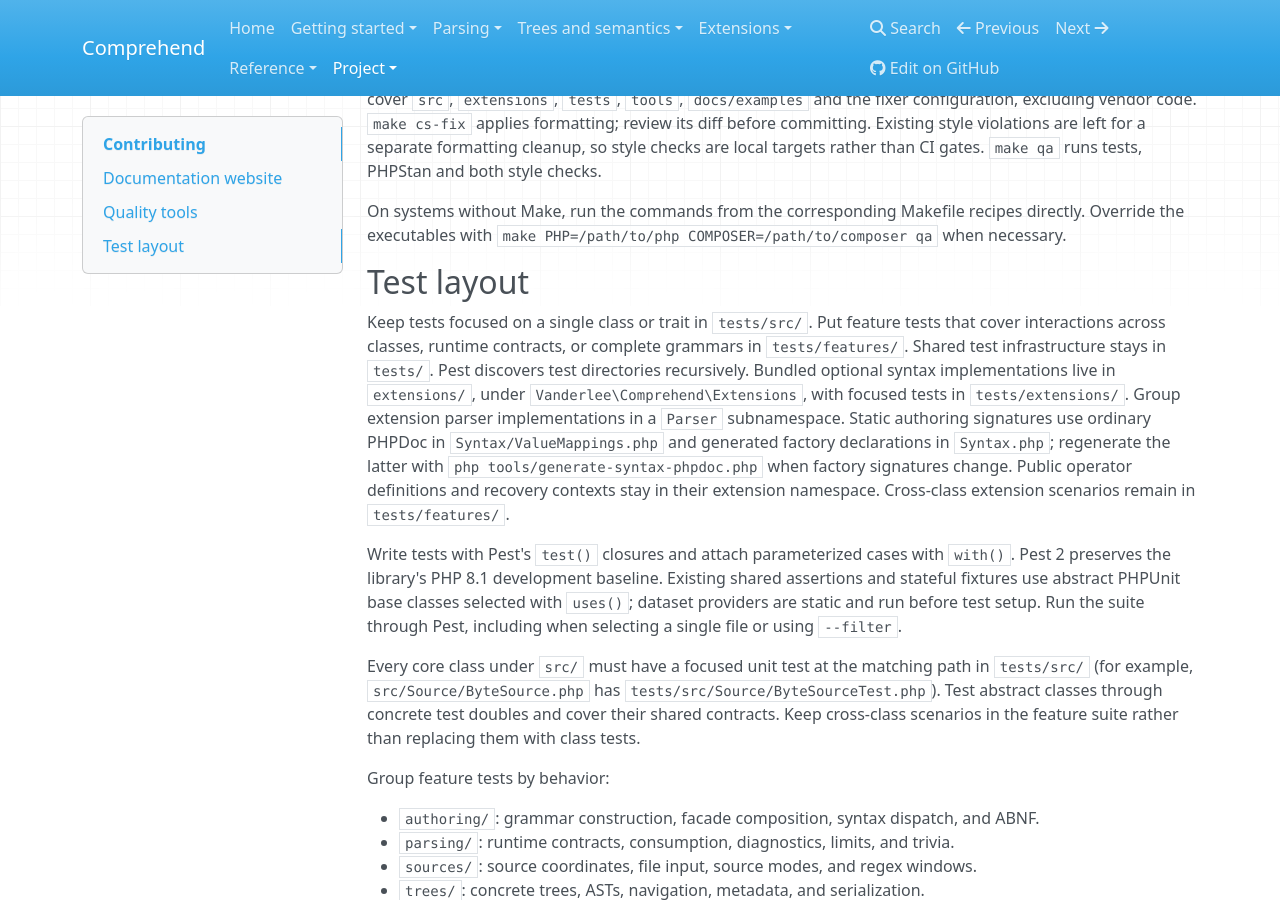
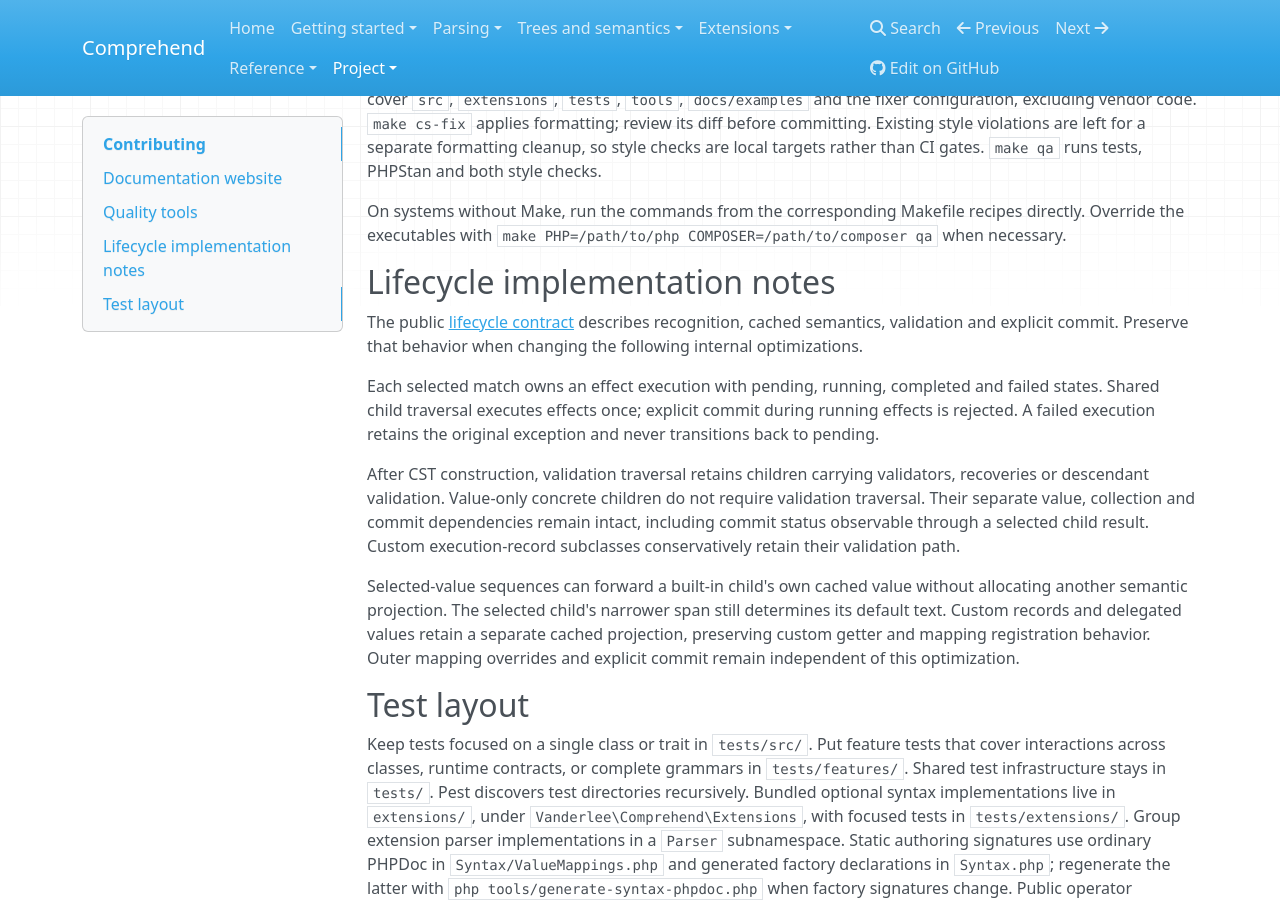
Before and after one commit to vanderlee/Comprehend, an MkDocs documentation site: the page built from docs/contribute.md, in a window 1280 px wide and 900 px high, scrolled down 1996 px. Built offline with MkDocs 1.6.1, drawn with Linux system fonts in a browser that asks for light colours; nearby versions of some CDN libraries.

Commit message:
Improved documentation

```diff
--- a/docs/contribute.md
+++ b/docs/contribute.md
@@ -114,6 +114,30 @@ On systems without Make, run the commands from the corresponding Makefile
 recipes directly. Override the executables with
 `make PHP=/path/to/php COMPOSER=/path/to/composer qa` when necessary.
 
+## Lifecycle implementation notes
+
+The public [lifecycle contract](lifecycle.md) describes recognition, cached
+semantics, validation and explicit commit. Preserve that behavior when changing
+the following internal optimizations.
+
+Each selected match owns an effect execution with pending, running, completed
+and failed states. Shared child traversal executes effects once; explicit commit
+during running effects is rejected. A failed execution retains the original
+exception and never transitions back to pending.
+
+After CST construction, validation traversal retains children carrying validators,
+recoveries or descendant validation. Value-only concrete children do not require
+validation traversal. Their separate value, collection and commit dependencies
+remain intact, including commit status observable through a selected child result.
+Custom execution-record subclasses conservatively retain their validation path.
+
+Selected-value sequences can forward a built-in child's own cached value
+without allocating another semantic projection. The selected child's narrower
+span still determines its default text. Custom records and delegated values
+retain a separate cached projection, preserving custom getter and mapping
+registration behavior. Outer mapping overrides and explicit commit remain
+independent of this optimization.
+
 ## Test layout
 
 Keep tests focused on a single class or trait in `tests/src/`. Put feature tests
--- a/mkdocs.yml
+++ b/mkdocs.yml
@@ -52,6 +52,7 @@ nav:
       - Concrete syntax trees: concrete-trees.md
       - Abstract syntax trees: ast.md
       - Semantic values: semantic-values.md
+      - Structured validation: validation.md
       - Lifecycle and effects: lifecycle.md
       - Serialization: serialization.md
   - Extensions:
```
Also changed, not shown: CHANGELOG.md (+1 -1 lines), HUMANS.md (+3 -2 lines), docs/facade.md (+6 -2 lines), docs/lifecycle.md (+3 -16 lines), docs/source-matching.md (+4 -2 lines).
